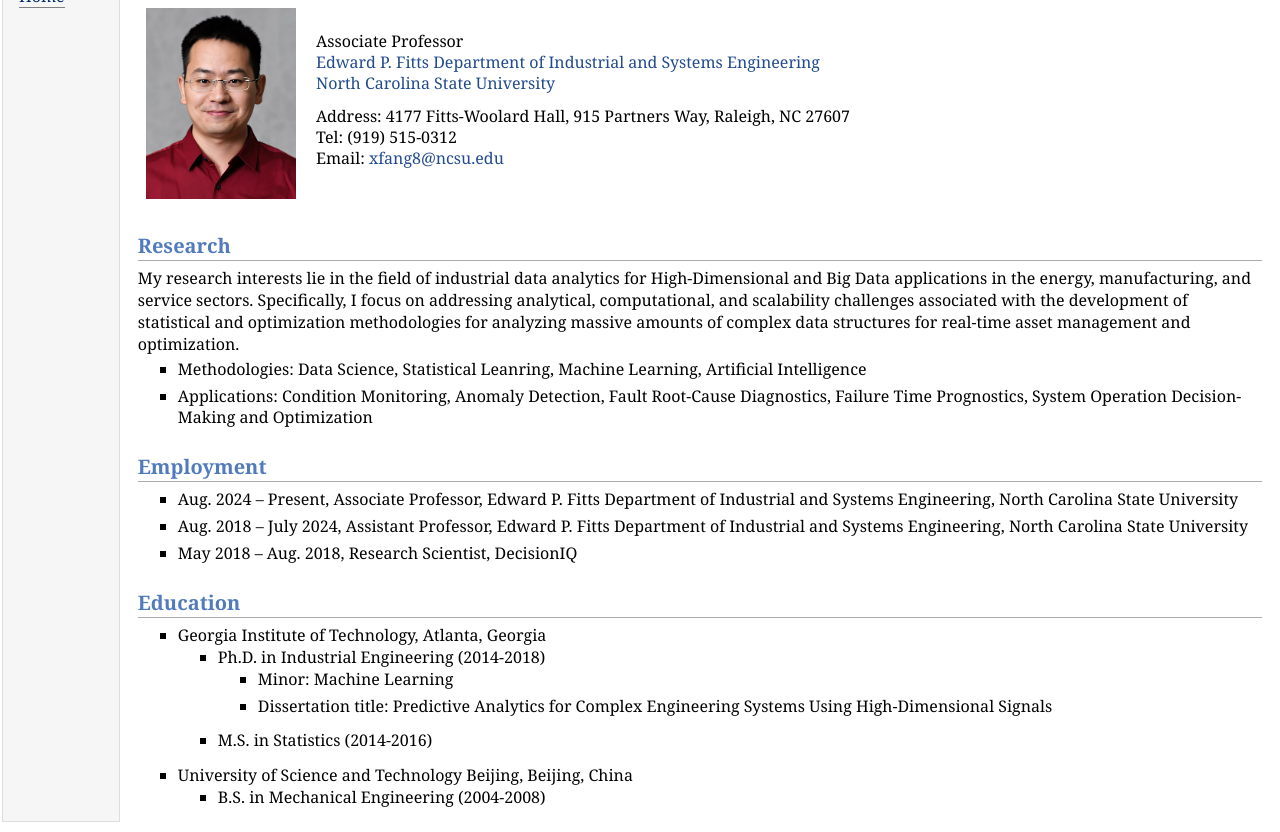
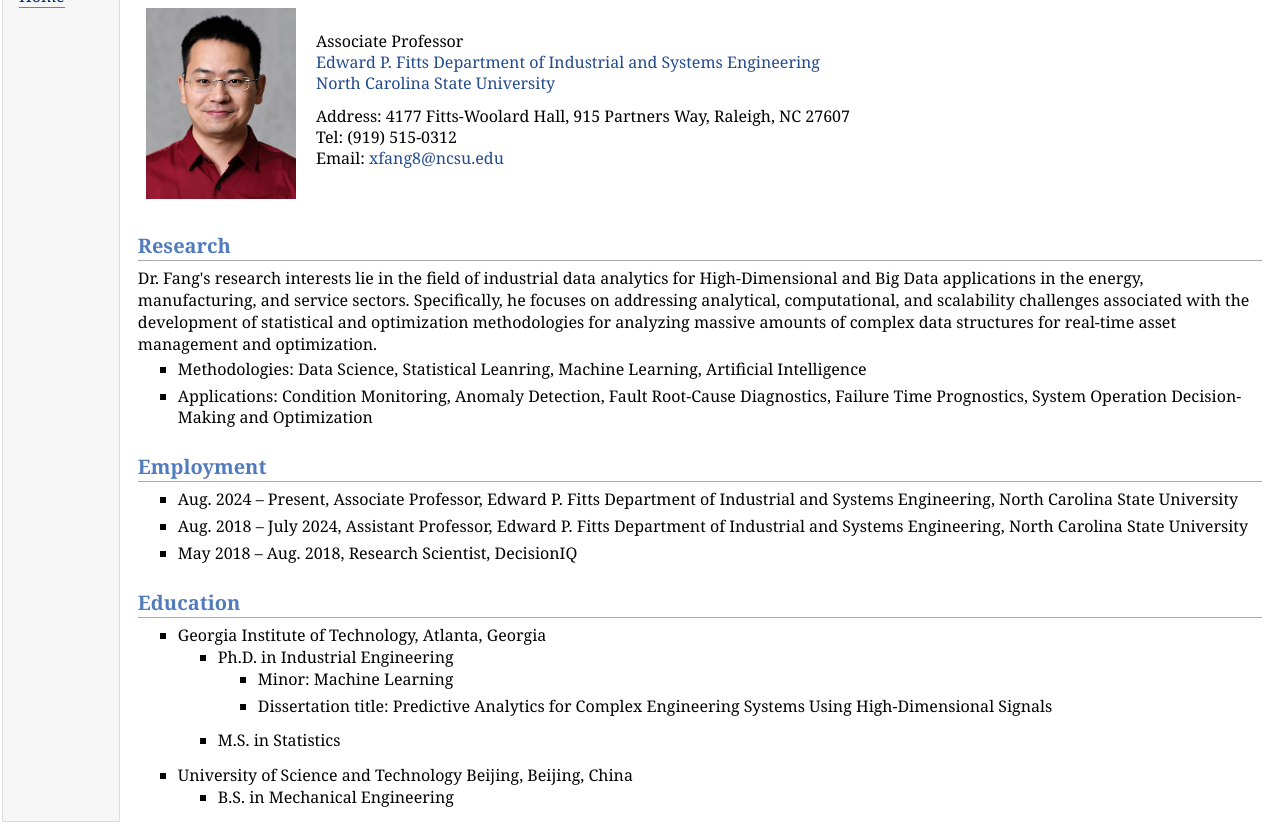
Before and after one commit to xfang33/main, a plain HTML site: page index.html in a window 1280 px wide. Shown: the part 68-900 px from the top of the page. Drawn offline with Linux system fonts and the light colour scheme.

Commit message:
Update index.html

```diff
--- a/index.html
+++ b/index.html
@@ -30,7 +30,7 @@ Email: <a href="mailto:xfang8@ncsu.edu">xfang8@ncsu.edu</a></p>
 </td></tr></tbody></table>
 
 <h2>Research </h2>
-My research interests lie in the field of industrial data analytics for High-Dimensional and Big Data applications in the energy, manufacturing, and service sectors. Specifically, I focus on addressing analytical, computational, and scalability challenges associated with the development of statistical and optimization methodologies for analyzing massive amounts of complex data structures for real-time asset management and optimization.
+Dr. Fang's research interests lie in the field of industrial data analytics for High-Dimensional and Big Data applications in the energy, manufacturing, and service sectors. Specifically, he focuses on addressing analytical, computational, and scalability challenges associated with the development of statistical and optimization methodologies for analyzing massive amounts of complex data structures for real-time asset management and optimization.
 <ul>
 <li><p> Methodologies: Data Science, Statistical Leanring, Machine Learning, Artificial Intelligence</p>
 </li>
@@ -53,14 +53,14 @@ My research interests lie in the field of industrial data analytics for High-Dim
 <ul>
 <li><p> Georgia Institute of Technology, Atlanta, Georgia</p>
 <ul>
-<li><p> Ph.D. in Industrial Engineering (2014-2018)</p>
+<li><p> Ph.D. in Industrial Engineering</p>
 <ul>
 <li><p> Minor: Machine Learning</p> </li>
 <li><p> Dissertation title: Predictive Analytics for Complex Engineering Systems Using High-Dimensional Signals</p> </li></ul></li>
-<li><p> M.S. in Statistics (2014-2016)</p></ul></li>
+<li><p> M.S. in Statistics</p></ul></li>
 <li><p> University of Science and Technology Beijing, Beijing, China</p>
 <ul>
-<li><p> B.S. in Mechanical Engineering (2004-2008)</p> </li></ul>
+<li><p> B.S. in Mechanical Engineering</p> </li></ul>
 </li></ul>
 
 
```
